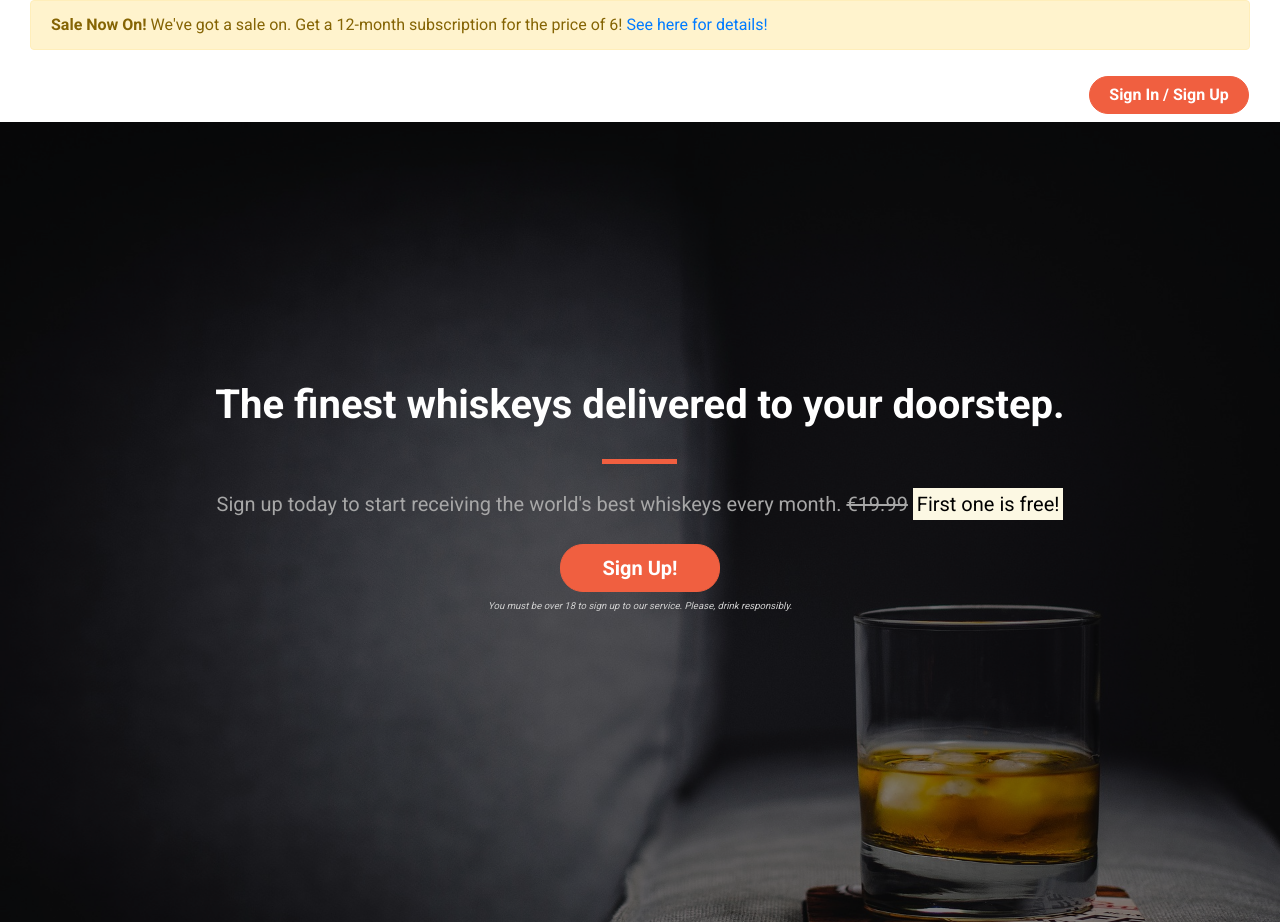
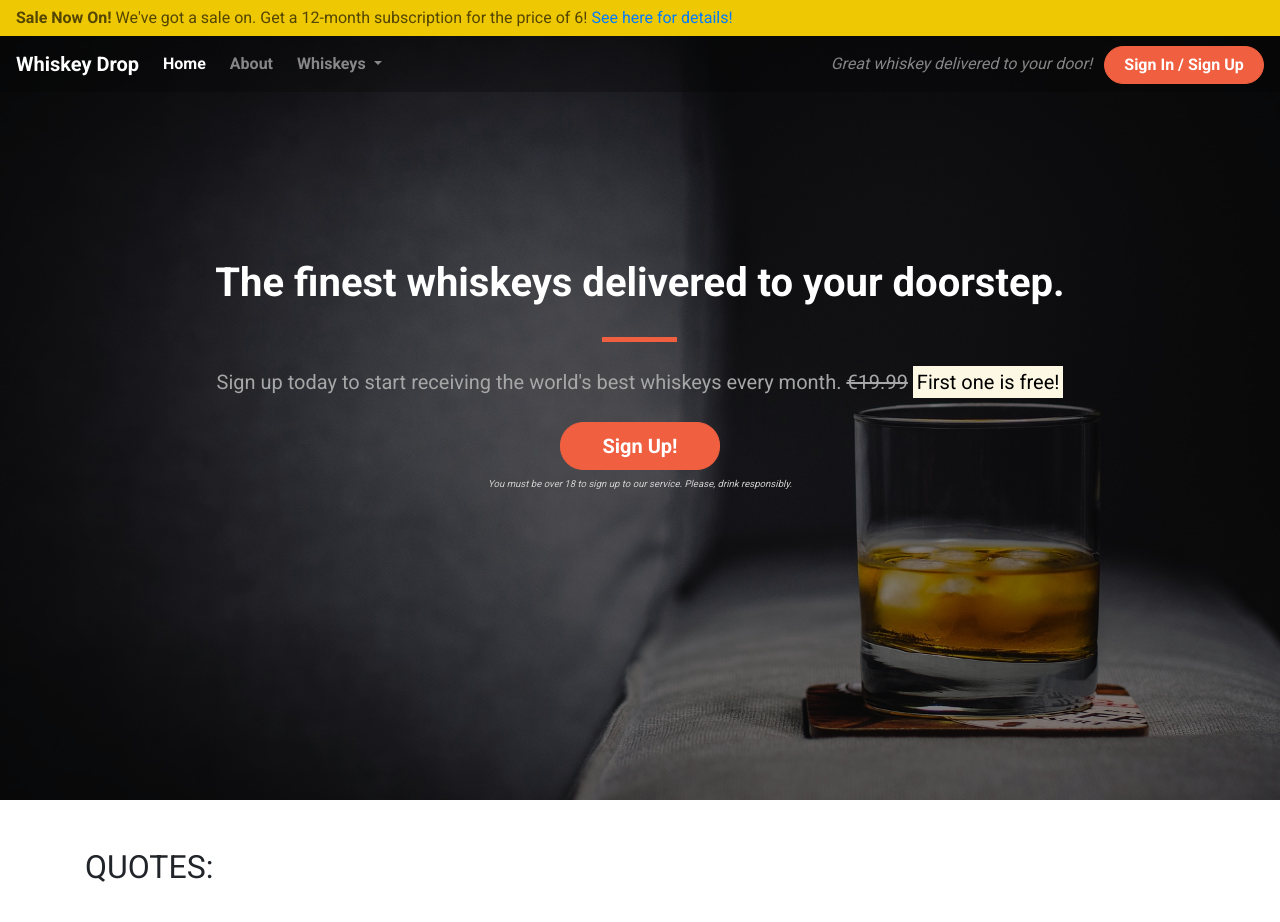
Before and after one commit to eoghanpowell/firstbootstrap, a plain HTML site: page index.html in a window 1280 px wide. Shown: the top 922 px of the page. Drawn offline with nearby package versions, Linux system fonts and the light colour scheme.

Commit message:
css updated

```diff
--- a/css/style.css
+++ b/css/style.css
@@ -2,14 +2,26 @@ body {
     font-family: 'Roboto', sans-serif;
 }
 
-/* Containers */
+.alert-container .col-12 {
+    padding-left: 0;
+    padding-right: 0;
+}
 
-.alert-container {}
+.site-wide-alert {
+    color: #544600;
+    background-color: #eec802;
+    border-color: #eec802;
+    padding: 5px 15px;
+    margin-bottom: 0;
+    border: 1px solid transparent;
+    border-radius: 0;
+}
+
 
 .callout-container {
     height: 100vh;
 
-    background: url('../images/whiskey-background.jpg') no-repeat center center fixed;
+    background: url('../images/whiskey-background.jpg') no-repeat bottom right fixed;
     -webkit-background-size: cover;
     -moz-background-size: cover;
     -o-background-size: cover;
@@ -31,26 +43,36 @@ body {
     background-color: rgba(0, 0, 0, 0.5);
 }
 
-.quotes-container {}
+/* Navbar */
 
-.features-container {}
-
-/* Block dividers */
-
-.block-divider {
-    width: 75px;
-    height: 5px;
-    border: 0;
-    background-color: #444;
+.navalert-container {
+    position: absolute;
+    top: 0;
+    left: 0;
+    z-index: 1;
+    padding-left: 0;
+    padding-right: 0;
 }
 
-.block-divider--orange {
-    background-color: #f05f40;
+.navbar {
+    margin-bottom: 0;
+    width: 100%;
+    background-color: rgba(0, 0, 0, .25);
+    border: 0;
 }
 
-.block-divider--short {
-    width: 35px;
+.navbar .navbar-toggler {
+    border: 0;
 }
+
+.navbar .navbar-brand {
+    font-weight: bold;
+}
+
+.navbar .navbar-nav a {
+    font-weight: bold;
+}
+
 
 /* Jumbotron */
 
@@ -76,6 +98,23 @@ body {
     color: #d0d0d0;
 }
 
+/* Block dividers */
+
+.block-divider {
+    width: 75px;
+    height: 5px;
+    border: 0;
+    background-color: #444;
+}
+
+.block-divider--orange {
+    background-color: #f05f40;
+}
+
+.block-divider--short {
+    width: 35px;
+}
+
 /* Buttons */
 
 .btn--cta {
```
